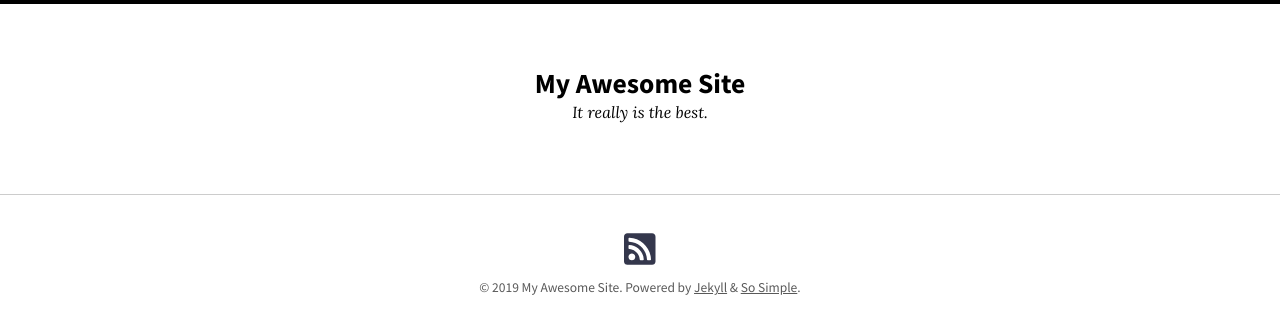
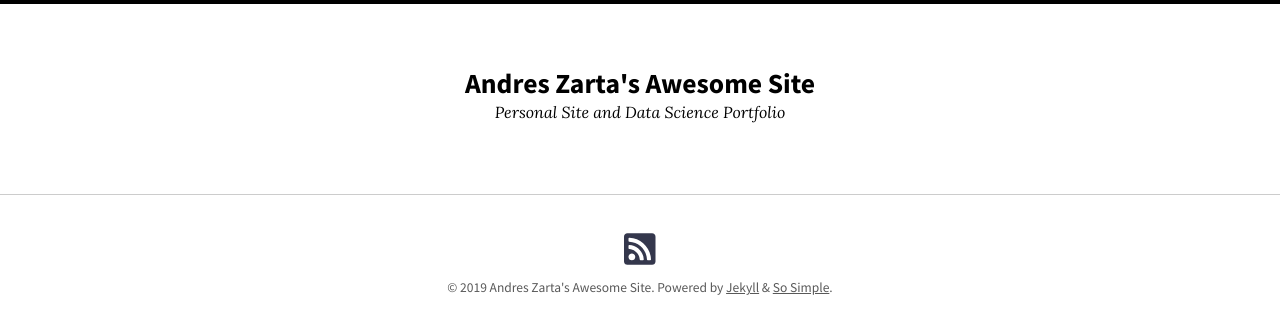
Before and after one commit to andres-zartab/andres-zartab.github.io, a Jekyll site: the page built from index.md, in a window 1280 px wide. Shown: the top 334 px of the page. Built offline with Jekyll 4.4.1, drawn with Linux system fonts in a browser that asks for light colours; nearby versions of some CDN libraries.

Commit message:
First Customization

```diff
--- a/_config.yml
+++ b/_config.yml
@@ -16,15 +16,15 @@
 theme: jekyll-theme-so-simple
 # remote_theme: mmistakes/so-simple-theme
 locale: en-US
-title: "My Awesome Site"
-description: "It really is the best."
-baseurl: # the subpath of your site, e.g. "/blog"
-url: # the base hostname & protocol for your site e.g. "https://mmistakes.github.io"
+title: "Andres Zarta's Awesome Site"
+description: "Personal Site and Data Science Portfolio"
+baseurl: #"/"
+url: "https://andres-zartab.github.io/"
 logo: # path of site logo, e.g. "/images/logo.png"
-date_format: "%B %-d, %Y"
-read_time: # reading time estimates, e.g. true
-words_per_minute: # 200
-mathjax: # MathJax equations, e.g. true
+date_format: "%Y-%m-%d"
+read_time: true
+words_per_minute: 200
+mathjax: true
 google_fonts:
   - name: "Source Sans Pro"
     weights: "400,400i,700,700i"
@@ -87,14 +87,17 @@ defaults:
 
 # Site Author
 author:
-  name:
+  name: Andres Zarta
   picture:
-  email:
+  email: andrezb5@gmail.com
   twitter:
   links:
-    - title:
-      url:
-      icon:
+    - title: GitHub
+      url: https://github.com/username
+      icon: fab fa-github-square
+    - title: LinkedIn
+      url: https://www.linkedin.com/in/andres-zarta-barrera/
+      icon: fab fa-linkedin
 
 # Footer Links
 footer_links:
--- a/_data/navigation.yml
+++ b/_data/navigation.yml
@@ -2,10 +2,10 @@
 
 - title: Home
   url: /
-# - title: Posts
-#   url: /posts/
-# - title: Categories
-#   url: /categories/
+- title: Posts
+  url: /posts/
+- title: Projects
+  url: /projects/
 # - title: Tags
 #   url: /tags/
 # - title: Recipes
```
Also changed, not shown: _data/authors.yml (+2 -7 lines).
